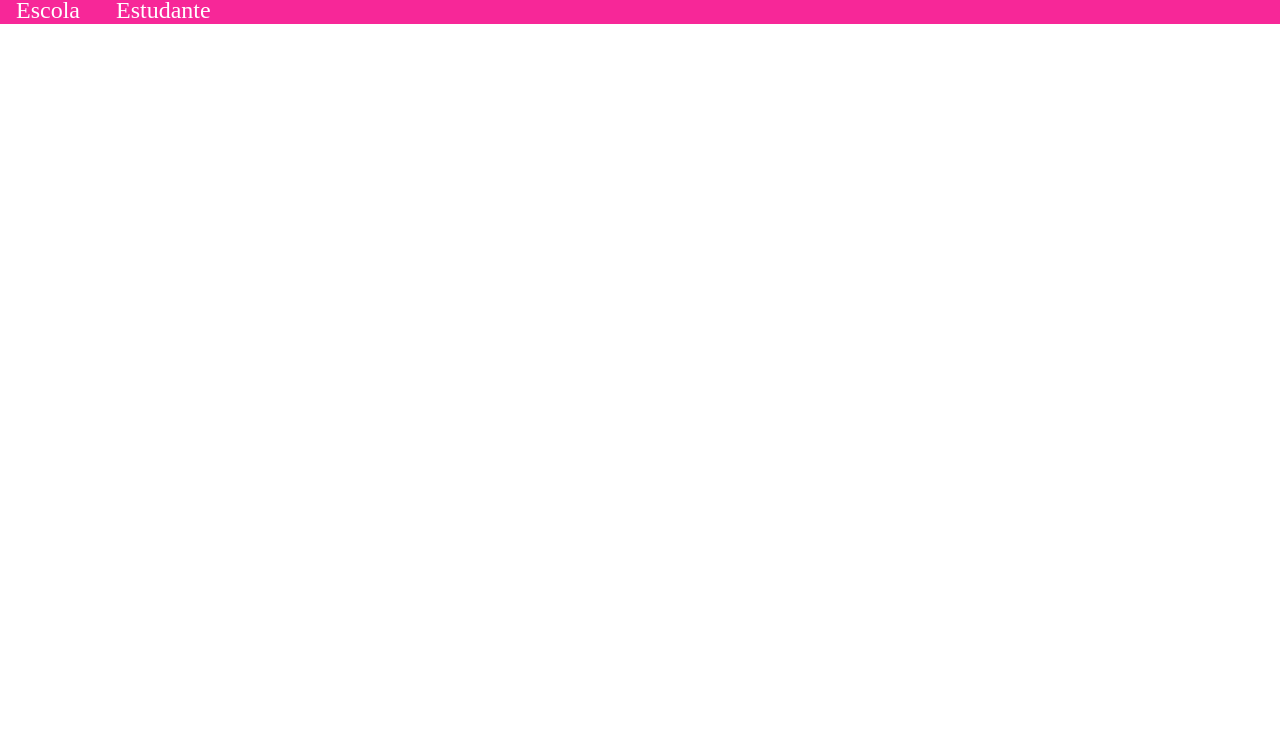
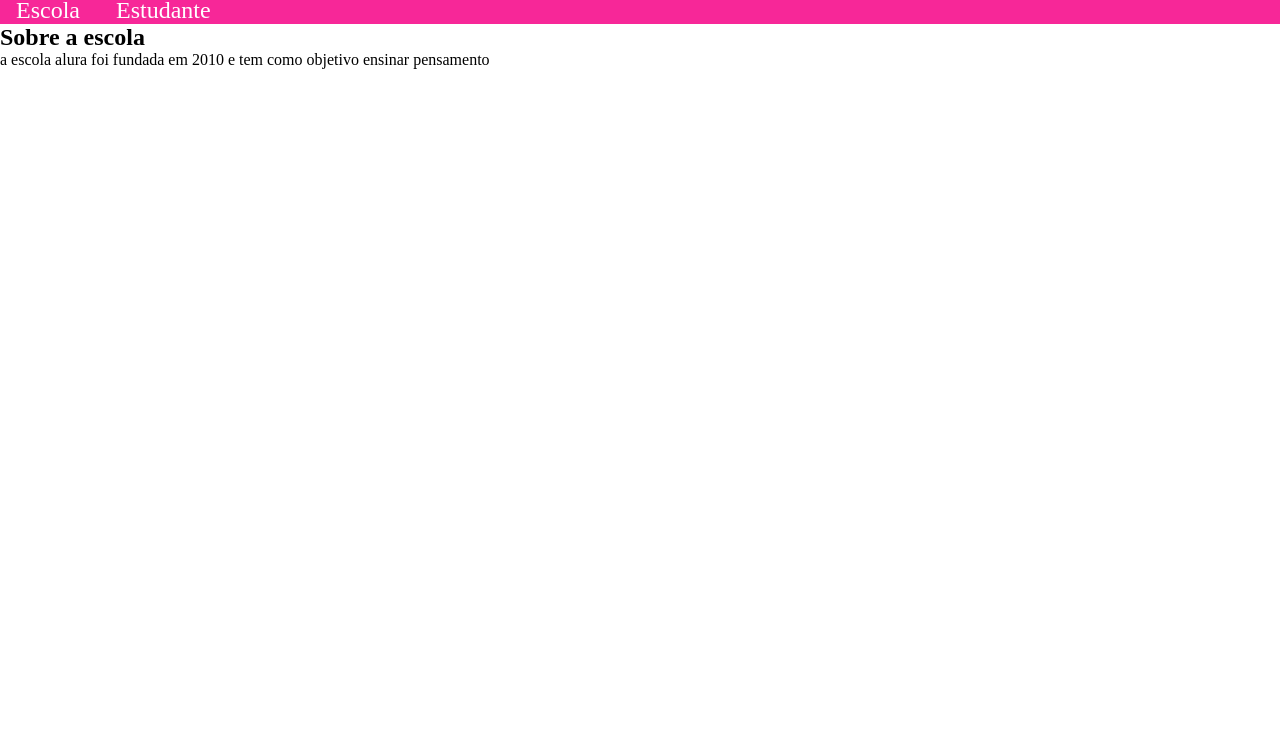
Before and after one commit to kel08kel/site-criativo-alura-kelly, a plain HTML site: page kelly/site-criativo-alura/index.html in a window 1280 px wide. Shown: the part 66-800 px from the top of the page. Drawn offline with Linux system fonts and the light colour scheme.

Commit message:
Add files via upload

```diff
--- a/kelly/site-criativo-alura/index.html
+++ b/kelly/site-criativo-alura/index.html
@@ -16,5 +16,10 @@
           <li class="cabecalho-lista-item"> Estudante </li>
        </ul>
     </header>
+    <section class="escola">
+      <h2 class="escola-titulo">Sobre a escola</h2>
+      <p class="escola-texto-um">a escola alura foi fundada em 2010 e tem como objetivo ensinar pensamento</p>
+      <p class="escola-texto-dois"></p>
+    </section>
 </body>
 </html>
```
